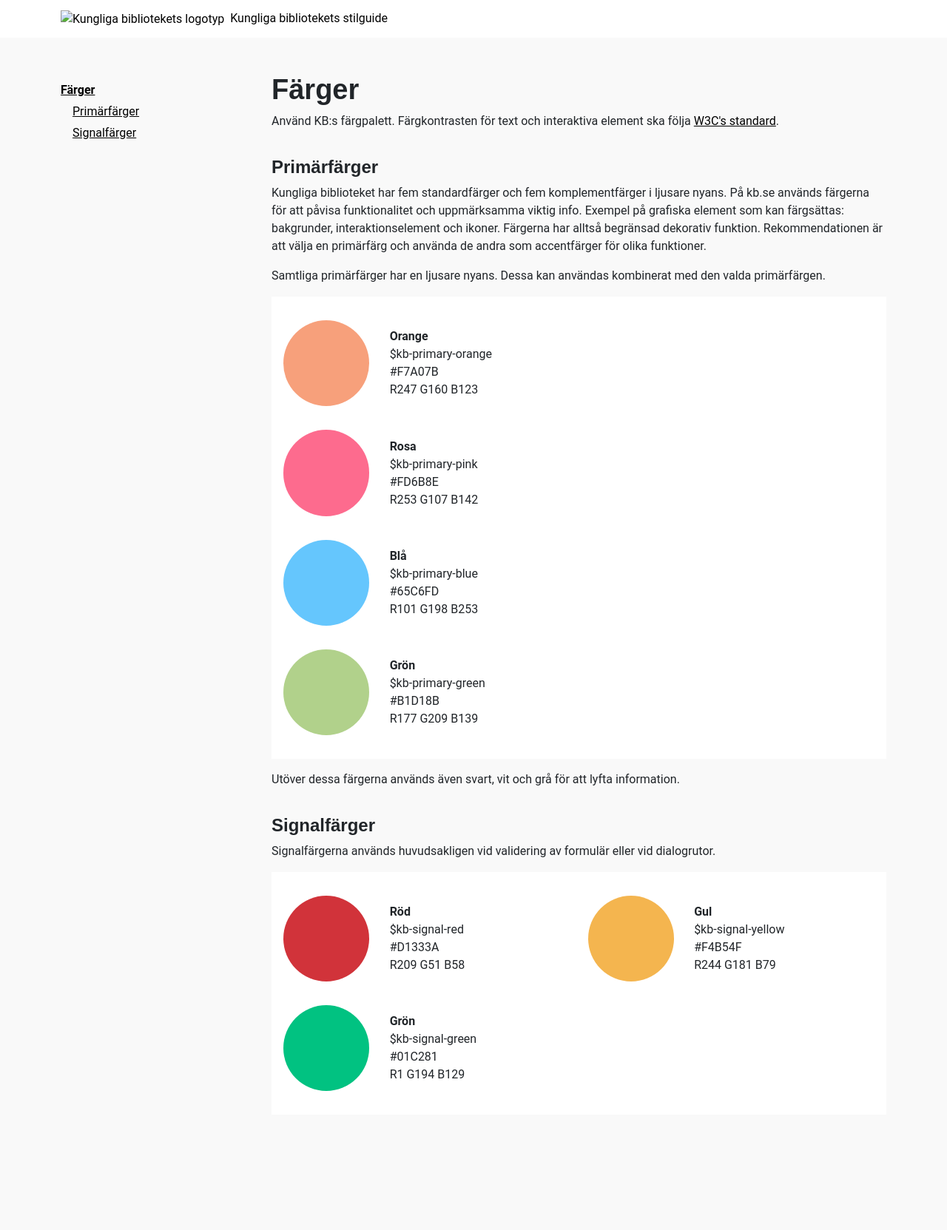
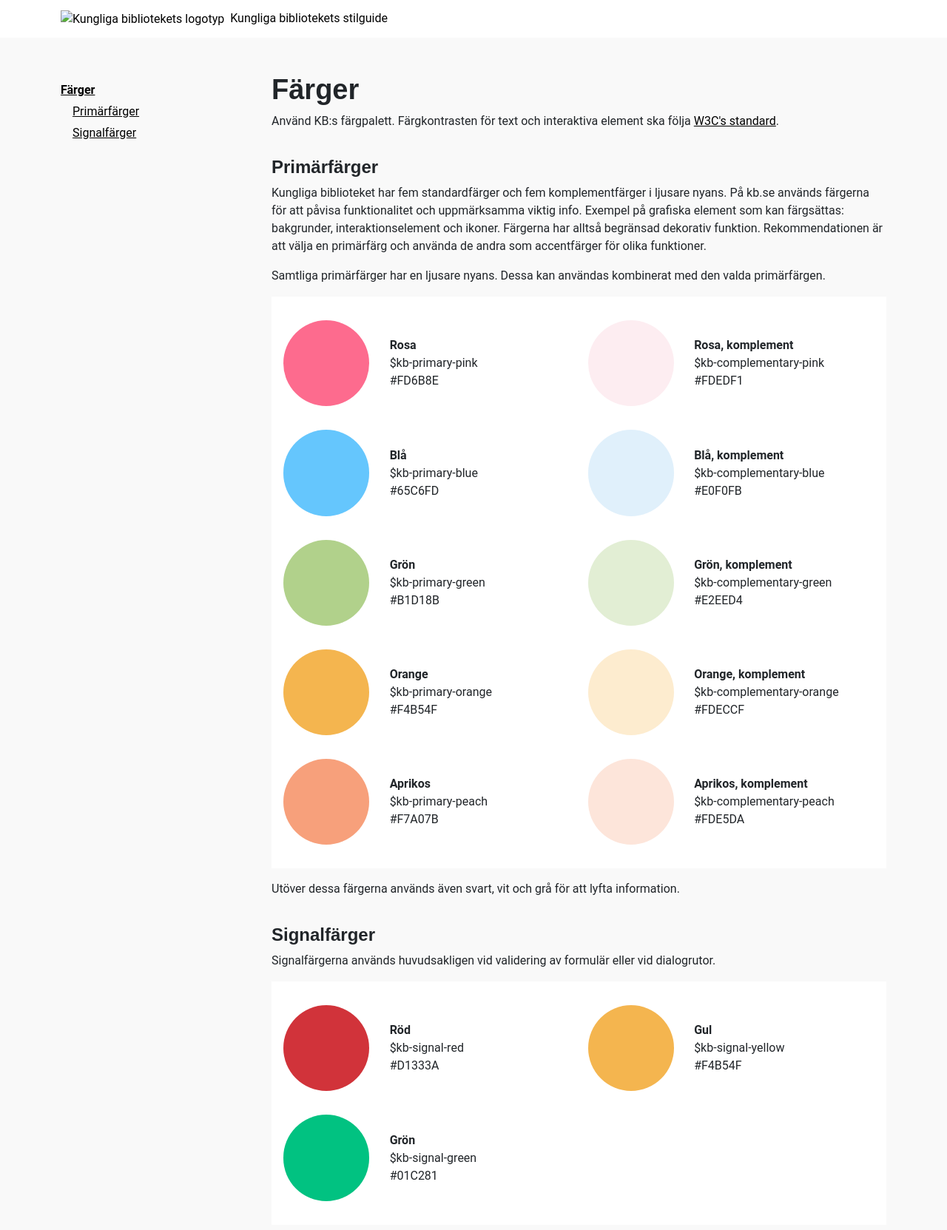
Before and after one commit to Kungbib/styleguide, an MkDocs documentation site: the page built from docs/colors.md, in a window 1280 px wide, cut to the strip 0-2013 px from the top of the page. Shown: the top 1663 px of the strip at 74% size. Built offline with MkDocs 1.6.1, drawn with Linux system fonts in a browser that asks for light colours; nearby versions of some CDN libraries; some web fonts are replaced; library files that are not in the unit come from our copies.

Commit message:
Colors update (#4)
* new colors

* new colors

```diff
--- a/docs/colors.md
+++ b/docs/colors.md
@@ -11,23 +11,19 @@ Samtliga primärfärger har en ljusare nyans. Dessa kan användas kombinerat med
 <div class="example-block bg-light">
     <div class="row">
         <div class="example-color col-10 col-sm-8 col-lg-6">
-            <div class="example-color-circle bg-kb-primary-orange ratio ratio-1x1"></div>
-            <div class="example-color-description">
-                <span>Orange</span>
-                <span>$kb-primary-orange</span>
-                <span>#F7A07B</span>
-                <span>R247 G160 B123</span>
-            </div>
-        </div>
-    </div>
-    <div class="row">
-        <div class="example-color col-10 col-sm-8 col-lg-6">
             <div class="example-color-circle bg-kb-primary-pink ratio ratio-1x1"></div>
             <div class="example-color-description">
                 <span>Rosa</span>
                 <span>$kb-primary-pink</span>
                 <span>#FD6B8E</span>
-                <span>R253 G107 B142</span>
+            </div>
+        </div>
+        <div class="example-color col-10 col-sm-8 col-lg-6">
+            <div class="example-color-circle bg-kb-complementary-pink ratio ratio-1x1"></div>
+            <div class="example-color-description">
+                <span>Rosa, komplement</span>
+                <span>$kb-complementary-pink</span>
+                <span>#FDEDF1</span>
             </div>
         </div>
     </div>
@@ -38,7 +34,14 @@ Samtliga primärfärger har en ljusare nyans. Dessa kan användas kombinerat med
                 <span>Blå</span>
                 <span>$kb-primary-blue</span>
                 <span>#65C6FD</span>
-                <span>R101 G198 B253</span>
+            </div>
+        </div>
+        <div class="example-color col-10 col-sm-8 col-lg-6">
+            <div class="example-color-circle bg-kb-complementary-blue ratio ratio-1x1"></div>
+            <div class="example-color-description">
+                <span>Blå, komplement</span>
+                <span>$kb-complementary-blue</span>
+                <span>#E0F0FB</span>
             </div>
         </div>
     </div>
@@ -49,7 +52,50 @@ Samtliga primärfärger har en ljusare nyans. Dessa kan användas kombinerat med
                 <span>Grön</span>
                 <span>$kb-primary-green</span>
                 <span>#B1D18B</span>
-                <span>R177 G209 B139</span>
+            </div>
+        </div>
+        <div class="example-color col-10 col-sm-8 col-lg-6">
+            <div class="example-color-circle bg-kb-complementary-green ratio ratio-1x1"></div>
+            <div class="example-color-description">
+                <span>Grön, komplement</span>
+                <span>$kb-complementary-green</span>
+                <span>#E2EED4</span>
+            </div>
+        </div>
+    </div>
+    <div class="row">
+        <div class="example-color col-10 col-sm-8 col-lg-6">
+            <div class="example-color-circle bg-kb-primary-orange ratio ratio-1x1"></div>
+            <div class="example-color-description">
+                <span>Orange</span>
+                <span>$kb-primary-orange</span>
+                <span>#F4B54F</span>
+            </div>
+        </div>
+        <div class="example-color col-10 col-sm-8 col-lg-6">
+            <div class="example-color-circle bg-kb-complementary-orange ratio ratio-1x1"></div>
+            <div class="example-color-description">
+                <span>Orange, komplement</span>
+                <span>$kb-complementary-orange</span>
+                <span>#FDECCF</span>
+            </div>
+        </div>
+    </div>
+    <div class="row">
+        <div class="example-color col-10 col-sm-8 col-lg-6">
+            <div class="example-color-circle bg-kb-primary-peach ratio ratio-1x1"></div>
+            <div class="example-color-description">
+                <span>Aprikos</span>
+                <span>$kb-primary-peach</span>
+                <span>#F7A07B</span>
+            </div>
+        </div>
+        <div class="example-color col-10 col-sm-8 col-lg-6">
+            <div class="example-color-circle bg-kb-complementary-peach ratio ratio-1x1"></div>
+            <div class="example-color-description">
+                <span>Aprikos, komplement</span>
+                <span>$kb-complementary-peach</span>
+                <span>#FDE5DA</span>
             </div>
         </div>
     </div>
@@ -69,7 +115,6 @@ Signalfärgerna används huvudsakligen vid validering av formulär eller vid dia
                 <span>Röd</span>
                 <span>$kb-signal-red</span>
                 <span>#D1333A</span>
-                <span>R209 G51 B58</span>
             </div>
         </div>
         <div class="example-color col-10 col-sm-8 col-lg-6">
@@ -78,7 +123,6 @@ Signalfärgerna används huvudsakligen vid validering av formulär eller vid dia
                 <span>Gul</span>
                 <span>$kb-signal-yellow</span>
                 <span>#F4B54F</span>
-                <span>R244 G181 B79</span>
             </div>
         </div>
     </div>
@@ -89,7 +133,6 @@ Signalfärgerna används huvudsakligen vid validering av formulär eller vid dia
                 <span>Grön</span>
                 <span>$kb-signal-green</span>
                 <span>#01C281</span>
-                <span>R1 G194 B129</span>
             </div>
         </div>
     </div>
--- a/package.json
+++ b/package.json
@@ -25,7 +25,7 @@
   },
   "dependencies": {
     "bootstrap": "^5.1.3",
-    "kungbib-styles": "^2.0.0"
+    "kungbib-styles": "2.2.0"
   },
   "packageManager": "yarn@1.22.22+sha512.a6b2f7906b721bba3d67d4aff083df04dad64c399707841b7acf00f6b133b7ac24255f2652fa22ae3534329dc6180534e98d17432037ff6fd140556e2bb3137e",
   "devDependencies": {
```
Also changed, not shown: theme/css/main.css, 2 other files.
